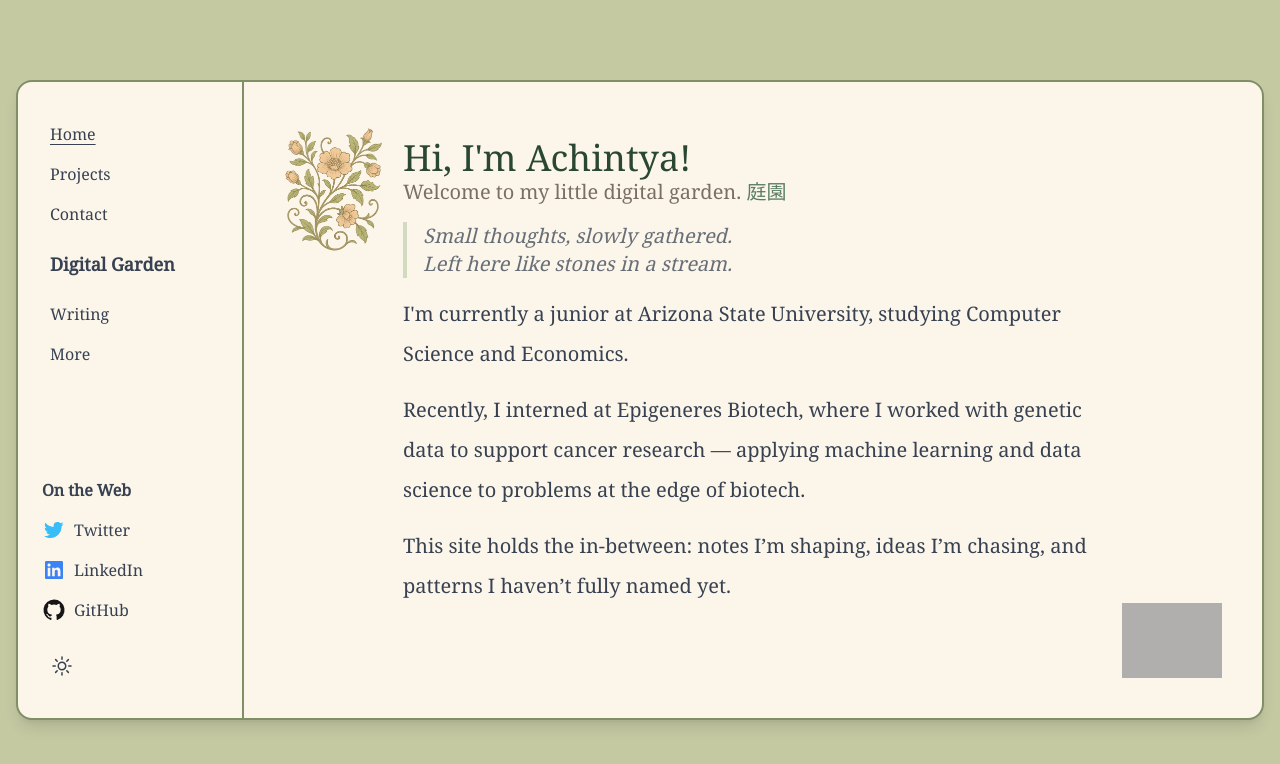
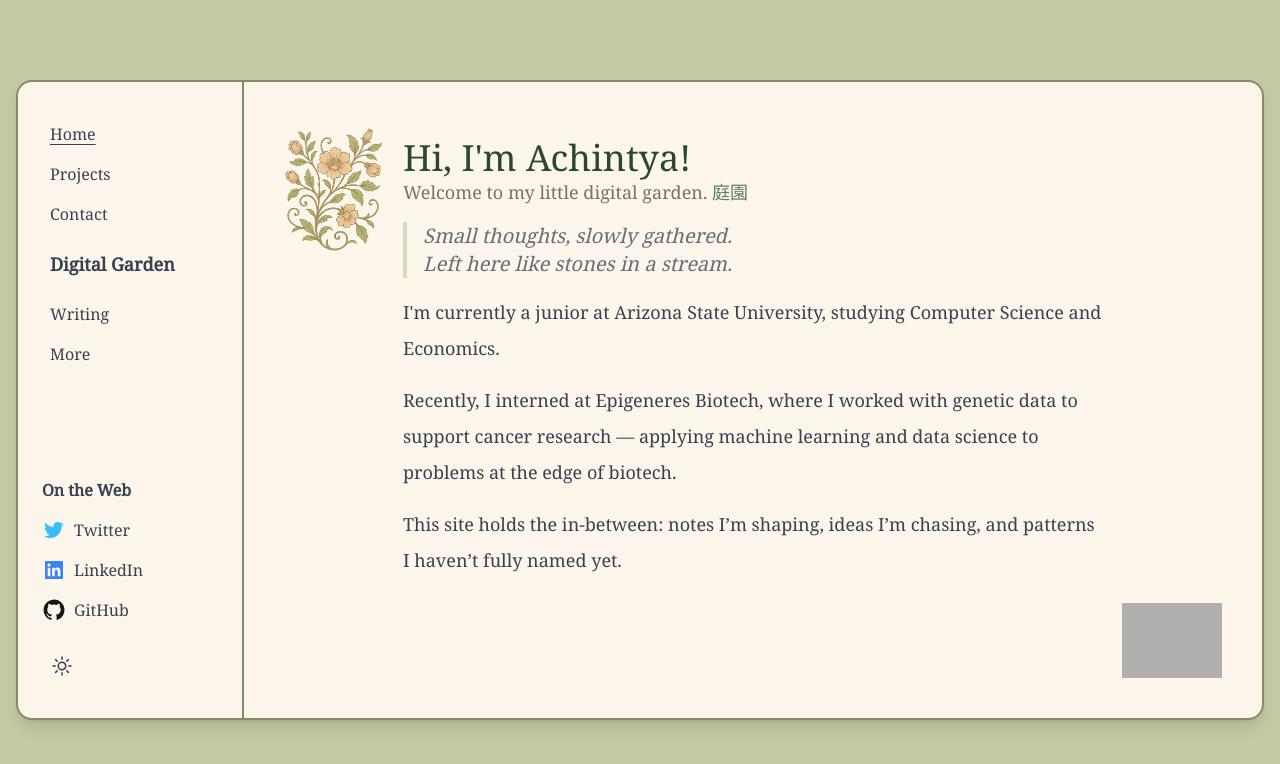
Before and after one commit to achntj/www, a Next.js app: page / in a window 1280 px wide. Shown: the top 764 px of the page. Built offline with nearby package versions, Linux system fonts and the light colour scheme; grey boxes are pictures that could not be loaded.

Commit message:
feat: smaller text [base]

```diff
--- a/components/Base.tsx
+++ b/components/Base.tsx
@@ -9,11 +9,11 @@ export default function Base({ children, ...pageProps }) {
   const [open, setOpen] = useState(false);
   return (
     <>
-      <div className={`${font.className} min-h-screen  text-gray-700 flex-grow dark:text-[#a0a0a0] flex items-center justify-center p-4`}>
+      <div className={`${font.className} min-h-screen text-gray-700 flex-grow dark:text-[#a0a0a0] flex items-center justify-center p-4`}>
 
         <div className="w-full max-w-7xl h-[80vh] bg-[#FCF6EA] dark:bg-neutral-900 md:border-2 border-[#808F66] rounded-2xl overflow-hidden shadow-lg flex">
           <Nav />
-          <main className="flex-1 p-10 text-lg md:text-xl overflow-auto md:border-l-2 border-[#808F66]">{children}</main>
+          <main className="flex-1 p-10 text-lg md:text-lg overflow-auto md:border-l-2 border-[#808F66]">{children}</main>
         </div>
       </div>
       </>
```
